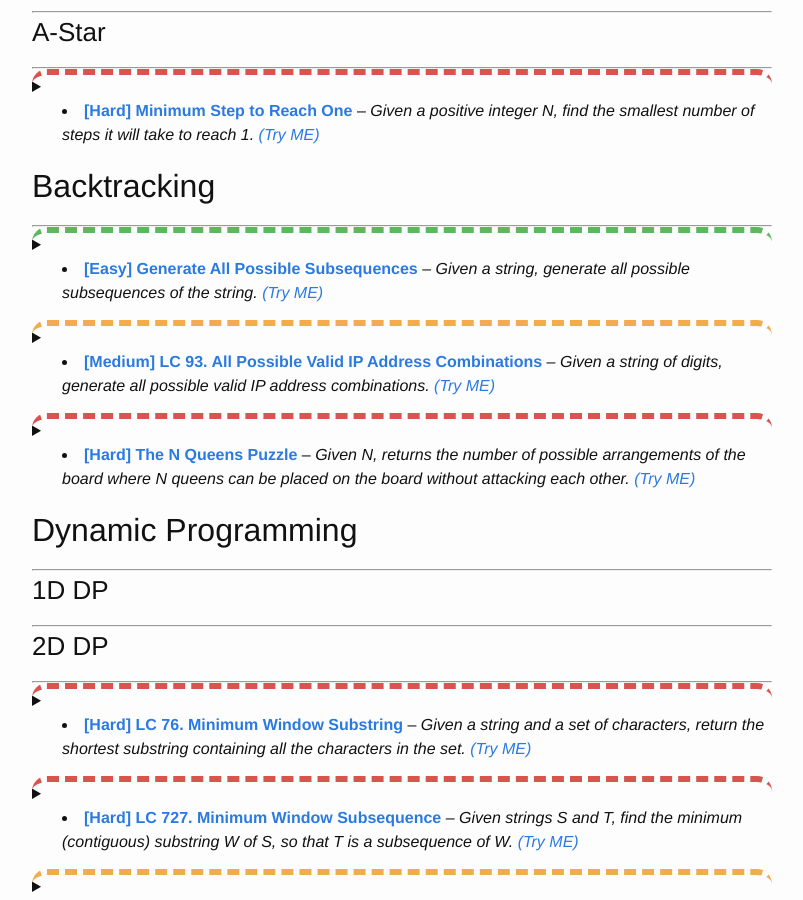
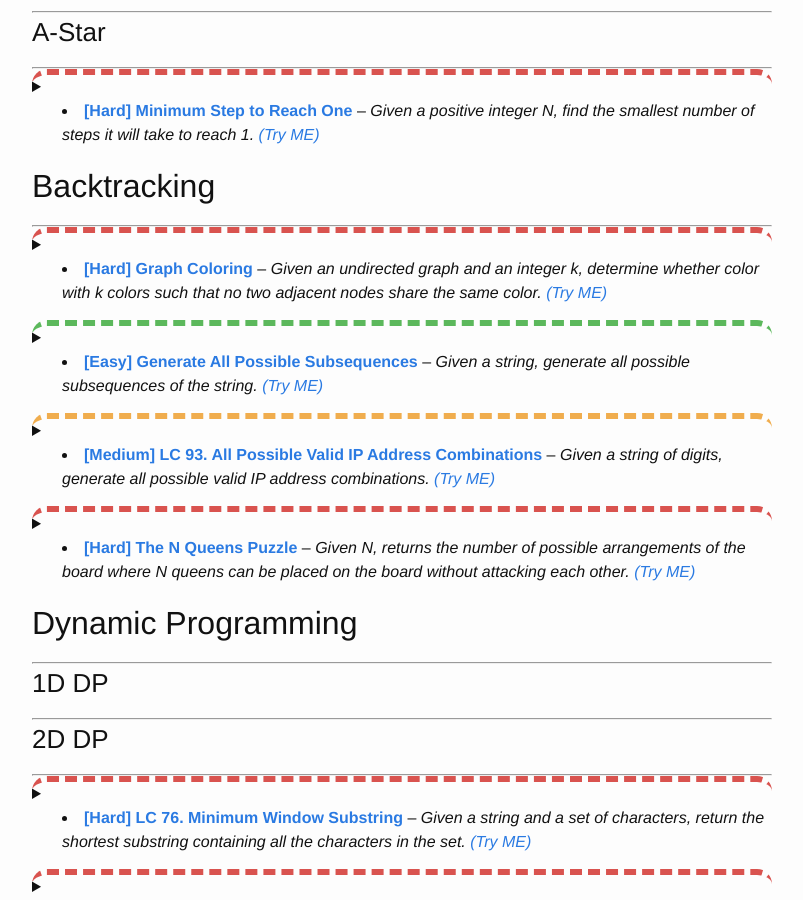
Before and after one commit to trsong/trsong.github.io, a Jekyll site: the page built from _posts/2019-04-01-DailyQuestionsByCategory.md, in a window 1280 px wide and 900 px high, scrolled down 7840 px. Shown: the whole window, without its empty margins (238-1041 px from the left). Built offline with Jekyll 4.4.1, drawn with Linux system fonts in a browser that asks for light colours.

Commit message:
Add Aug 3 Question to Categories

```diff
--- a/_posts/2019-04-01-DailyQuestionsByCategory.md
+++ b/_posts/2019-04-01-DailyQuestionsByCategory.md
@@ -1279,6 +1279,19 @@ For example, given `100`, you can reach `1` in five steps with the following rou
 ---
 
 <details>
+<summary class="lc_h">
+
+- [**\[Hard\] Graph Coloring**](https://trsong.github.io/python/java/2020/08/02/DailyQuestionsAug/#aug-3-2020-hard-graph-coloring) -- *Given an undirected graph and an integer k, determine whether color with k colors such that no two adjacent nodes share the same color.* [*\(Try ME\)*](https://repl.it/@trsong/k-Graph-Coloring-1)
+
+</summary>
+<div>
+
+**Question:** Given an undirected graph represented as an adjacency matrix and an integer `k`, determine whether each node in the graph can be colored such that no two adjacent nodes share the same color using at most `k` colors.
+
+</div>
+</details>
+
+<details>
 <summary class="lc_e">
 
 - [**\[Easy\] Generate All Possible Subsequences**](https://trsong.github.io/python/java/2020/05/02/DailyQuestionsMay/#june-7-2020-easy-generate-all-possible-subsequences) -- *Given a string, generate all possible subsequences of the string.* [*\(Try ME\)*](https://repl.it/@trsong/Generate-All-Possible-Subsequences-1)
```
